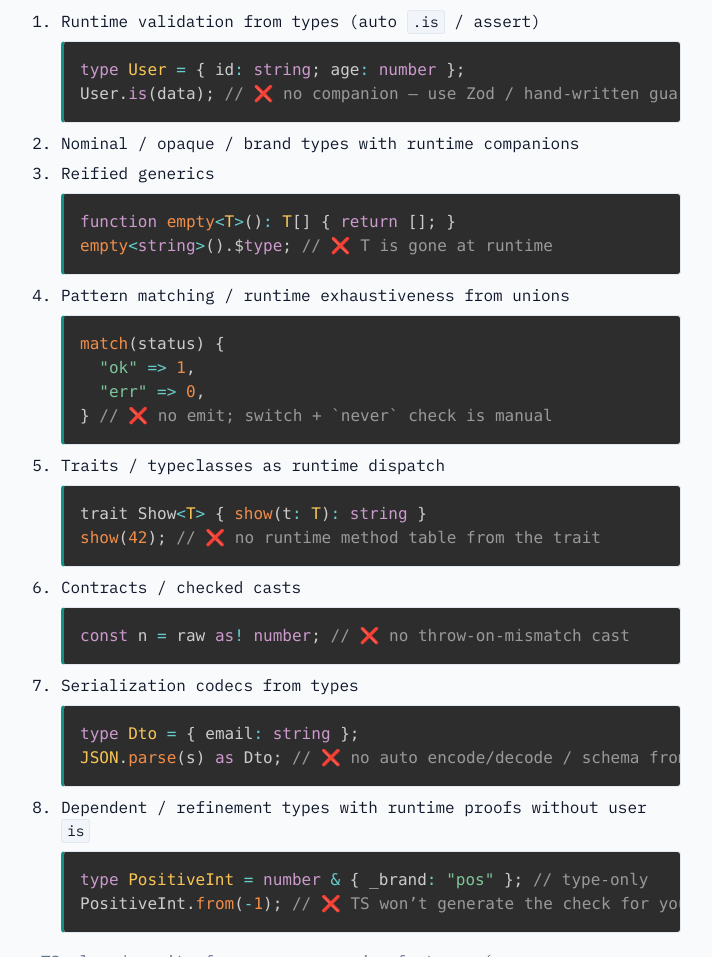
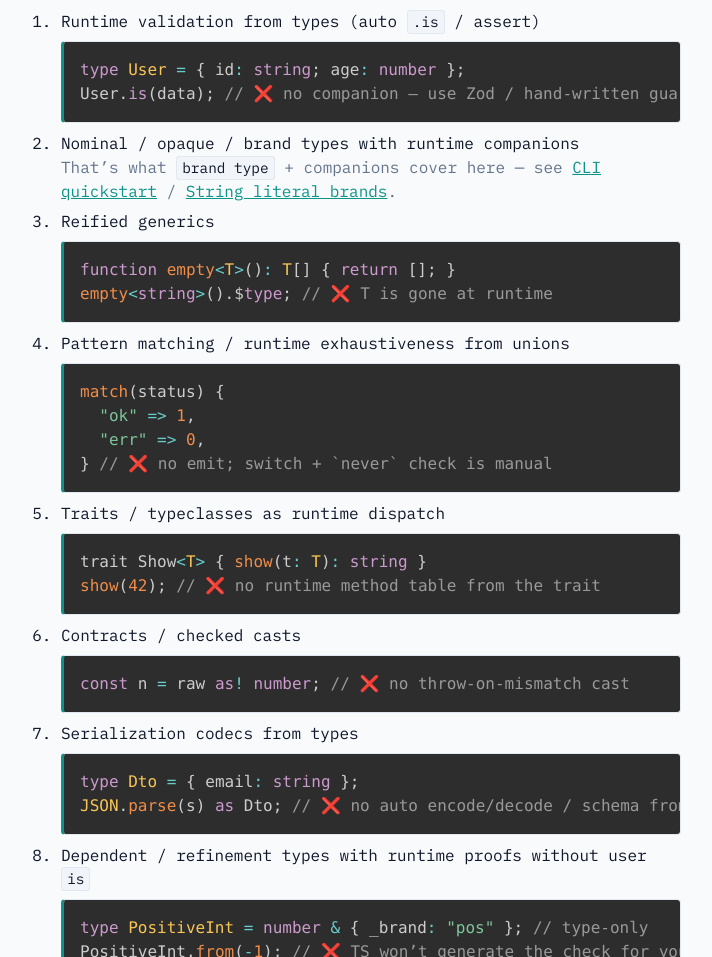
Before and after one commit to mishelashala/sound-ts, a website: page docs/index.html in a window 1280 px wide. Shown: the part 5480-6437 px from the top of the page, without its empty margins (279-991 px from the left). Drawn offline with nearby package versions, Linux system fonts and the light colour scheme.

Commit message:
docs: soft-pointer FAQ opaque/brands to brand type + companions

```diff
--- a/docs/index.html
+++ b/docs/index.html
@@ -308,7 +308,11 @@ node packages/cli/dist/cli.js ./example.sts -o ./out/example.ts</code></pre>
           <pre><code class="language-typescript">type User = { id: string; age: number };
 User.is(data); // ❌ no companion — use Zod / hand-written guard</code></pre>
         </li>
-        <li>Nominal / opaque / brand types with runtime companions</li>
+        <li>
+          Nominal / opaque / brand types with runtime companions
+          <br />
+          <span class="muted">That’s what <code>brand type</code> + companions cover here — see <a href="#cli">CLI quickstart</a> / <a href="#authoring">String literal brands</a>.</span>
+        </li>
         <li>
           Reified generics
           <pre><code class="language-typescript">function empty&lt;T&gt;(): T[] { return []; }
```
